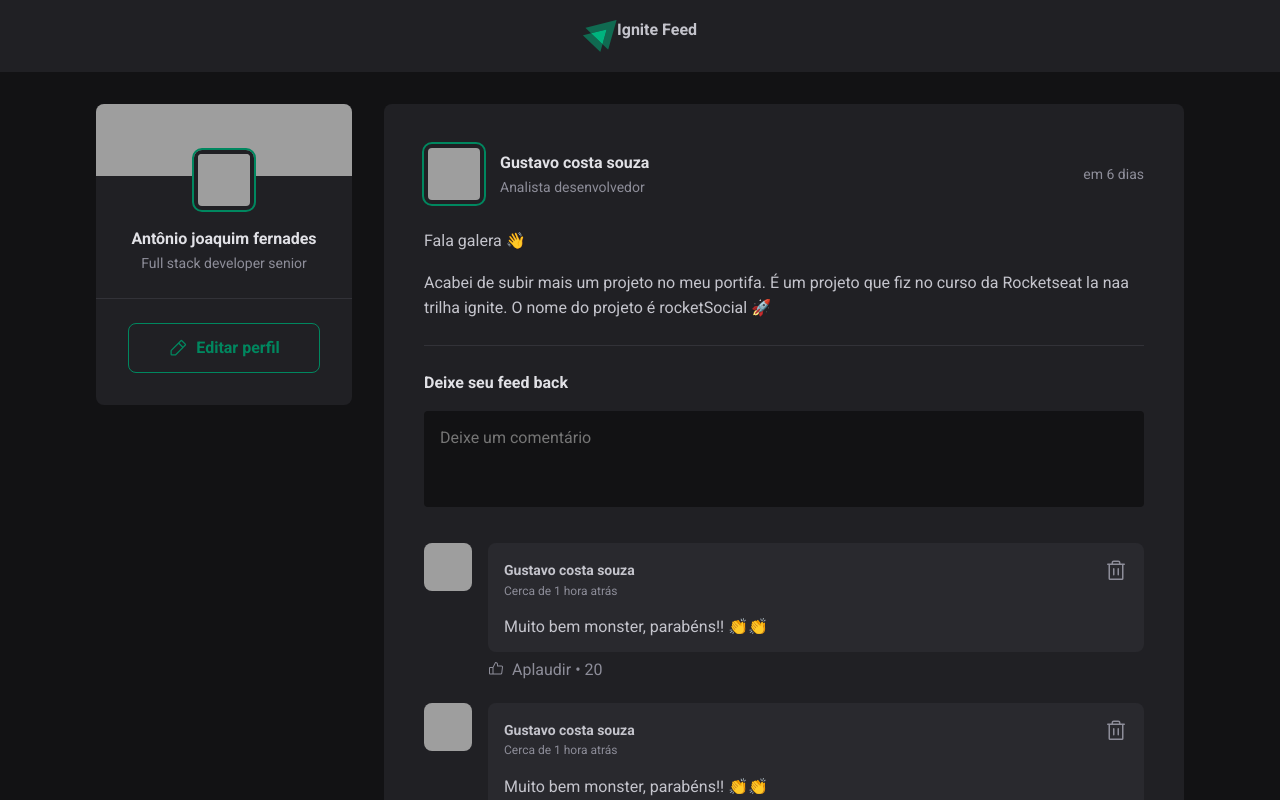
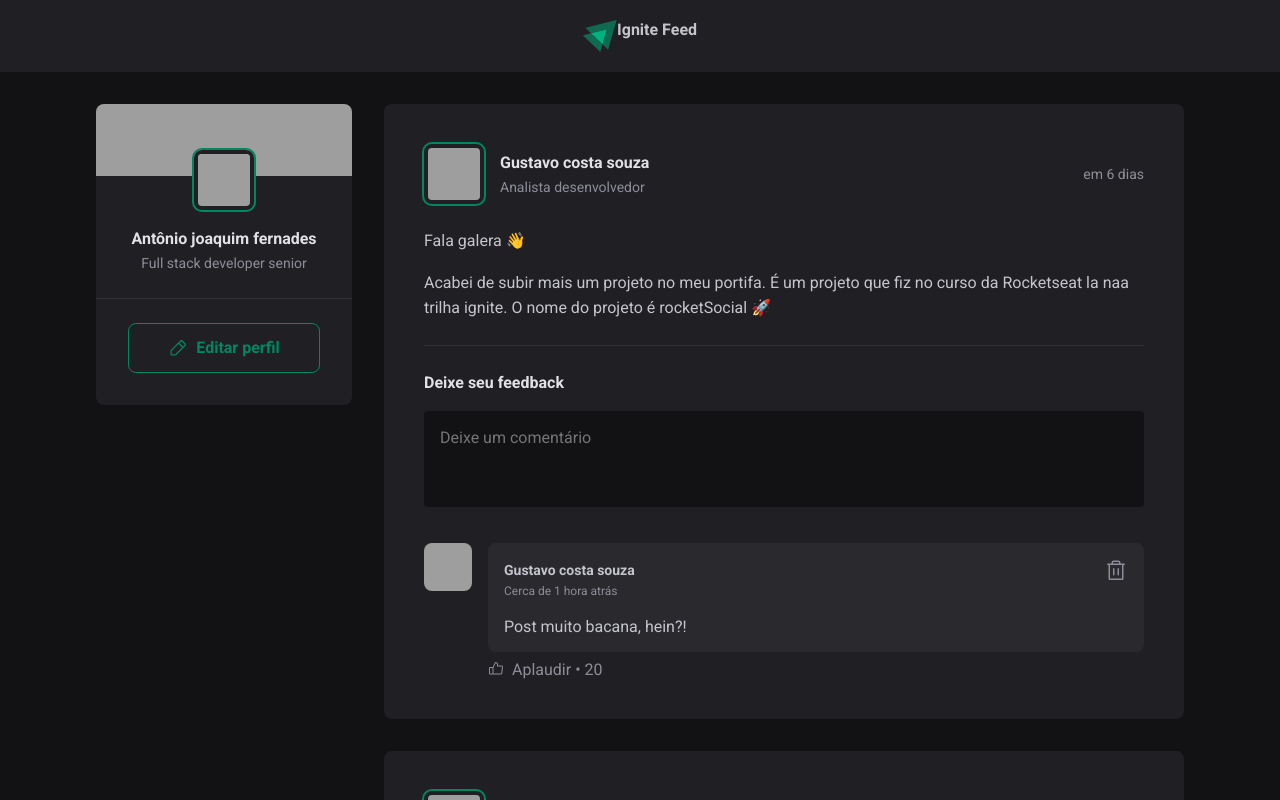
Before and after one commit to gustavobreack3257/IgniteSocial, a React (Vite) app: page / in a window 1280 px wide. Shown: the top 800 px of the page. Built offline with nearby package versions, Linux system fonts and the light colour scheme; grey boxes are pictures that could not be loaded.

Commit message:
feat: inserindo useState e comentarios no Post

```diff
--- a/package.json
+++ b/package.json
@@ -6,7 +6,6 @@
   "scripts": {
     "dev": "vite",
     "build": "vite build",
-    "lint": "eslint . --ext js,jsx --report-unused-disable-directives --max-warnings 0",
     "preview": "vite preview"
   },
   "dependencies": {
@@ -19,10 +18,6 @@
     "@types/react": "^18.2.66",
     "@types/react-dom": "^18.2.22",
     "@vitejs/plugin-react": "^4.2.1",
-    "eslint": "^8.57.0",
-    "eslint-plugin-react": "^7.34.1",
-    "eslint-plugin-react-hooks": "^4.6.0",
-    "eslint-plugin-react-refresh": "^0.4.6",
     "vite": "^5.2.0"
   }
 }
--- a/src/components/Comment.jsx
+++ b/src/components/Comment.jsx
@@ -1,9 +1,10 @@
+/* eslint-disable react/prop-types */
 import styles from './Comment.module.css'
 
 import {Avatar} from './Avatar'
 import { ThumbsUp, Trash } from '@phosphor-icons/react'
 
-export function Comment(){
+export function Comment({content}){
     return(
         <div className={styles.comment}>
             <Avatar src='https://github.com/gustavobreack3257.png' hasBorder={false}/>
@@ -20,7 +21,7 @@
                         </button>
                     </header>
 
-                    <p>Muito bem monster, parabéns!! 👏👏</p>
+                    <p>{content}</p>
                 </div>
 
                 <footer>
--- a/src/components/Post.jsx
+++ b/src/components/Post.jsx
@@ -1,27 +1,48 @@
-import {format, formatDistanceToNow } from 'date-fns'
-import { ptBR } from 'date-fns/locale/pt-BR';
+/* eslint-disable no-unused-vars */
+/* eslint-disable react/jsx-key */
+/* eslint-disable react/prop-types */
+import { format, formatDistanceToNow } from "date-fns";
+import { ptBR } from "date-fns/locale/pt-BR";
+import { useState } from "react";
 
-import {Avatar} from './Avatar'
+import { Avatar } from "./Avatar";
 import { Comment } from "./Comment";
 
 import styles from "./Post.module.css";
 
-export function Post({author, publishedAt, content}) {
-  const publishedDateFormatted = format(publishedAt, "d 'de' LLLL 'ás' HH:mm'h'", {
-    locale: ptBR
-  })
+export function Post({ author, publishedAt, content }) {
+  const [comments, setComments] = useState(["Post muito bacana, hein?!"]);
+
+  const [newCommentText, setNewCommentText] = useState("");
+
+  const publishedDateFormatted = format(
+    publishedAt,
+    "d 'de' LLLL 'ás' HH:mm'h'",
+    {
+      locale: ptBR,
+    }
+  );
 
   const publishedDateRelativeNow = formatDistanceToNow(publishedAt, {
     locale: ptBR,
-    addSuffix: true
-  })
+    addSuffix: true,
+  });
+
+  function handleCreateNewComment(event) {
+    event.preventDefault();
+
+    setComments([...comments, newCommentText]);
+    setNewCommentText("");
+  }
+
+  function handleNewCommentChange(event) {
+    setNewCommentText(event.target.value);
+  }
   return (
     <article className={styles.post}>
       <header>
         <div className={styles.author}>
-          <Avatar
-            src={author.avatarUrl}
-          />
+          <Avatar src={author.avatarUrl} />
 
           <div className={styles.authorInfo}>
             <strong>{author.name}</strong>
@@ -35,19 +56,28 @@
       </header>
 
       <div className={styles.content}>
-      {content.map(line => {
-        if (line.type === 'paragraph'){
-          return <p>{line.content}</p>
-        } else if (line.type === 'link'){
-          return <p><a href="#">{line.content}</a></p>
-        }
-      })}
+        {content.map((line) => {
+          if (line.type === "paragraph") {
+            return <p>{line.content}</p>;
+          } else if (line.type === "link") {
+            return (
+              <p>
+                <a href="#">{line.content}</a>
+              </p>
+            );
+          }
+        })}
       </div>
 
-      <form className={styles.commentForm}>
-        <strong>Deixe seu feed back</strong>
+      <form onSubmit={handleCreateNewComment} className={styles.commentForm}>
+        <strong>Deixe seu feedback</strong>
 
-        <textarea placeholder="Deixe um comentário"/>
+        <textarea
+          name="comment"
+          placeholder="Deixe um comentário"
+          value={newCommentText}
+          onChange={handleNewCommentChange}
+        />
 
         <footer>
           <button type="submit">Publicar</button>
@@ -55,9 +85,9 @@
       </form>
 
       <div className={styles.commentList}>
-        <Comment/>
-        <Comment/>
-        <Comment/>
+        {comments.map((comment) => {
+          return <Comment content={comment}/>;
+        })}
       </div>
     </article>
   );
```
Also changed, not shown: 1 other file (tests, documents, lock files or other folders).
